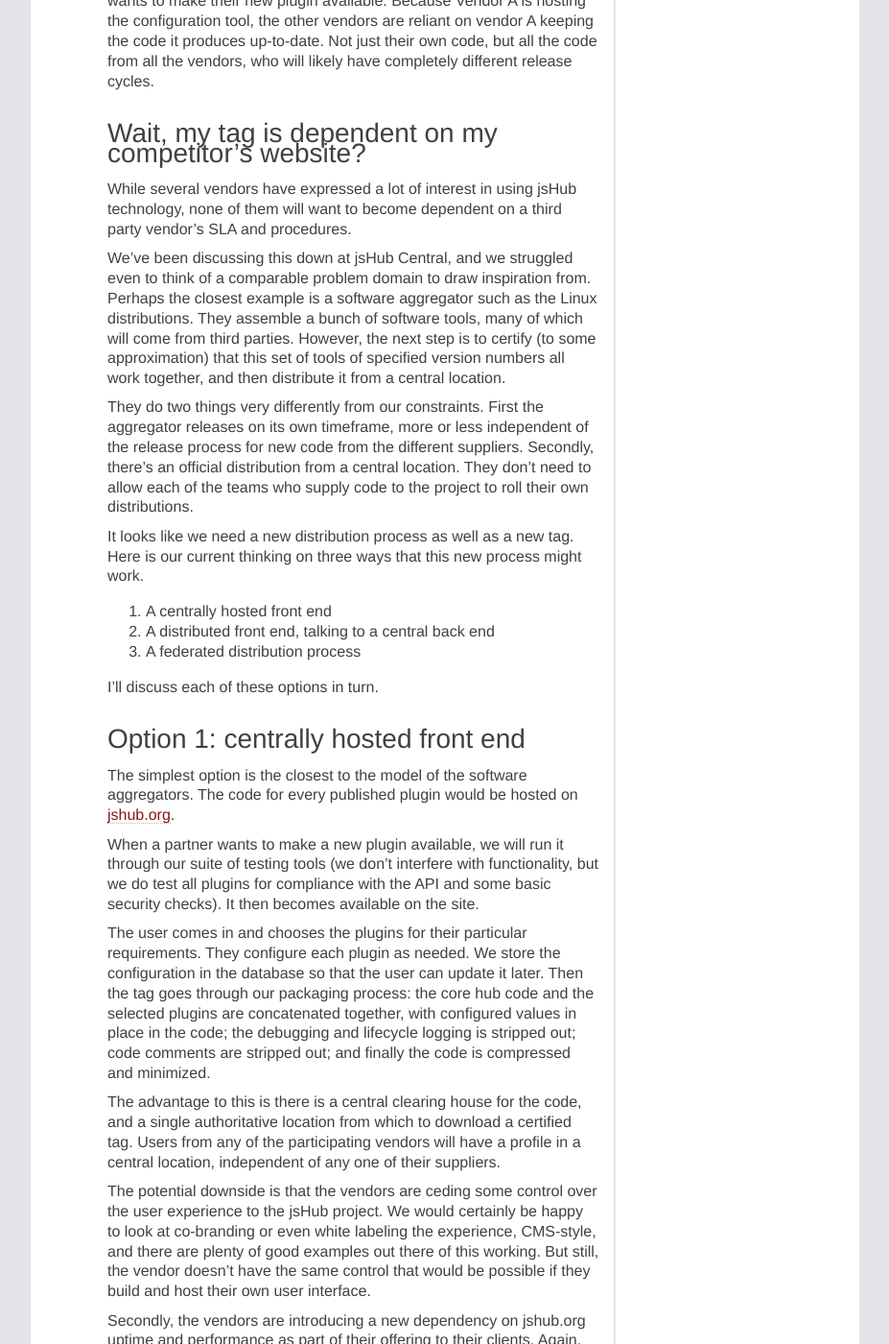
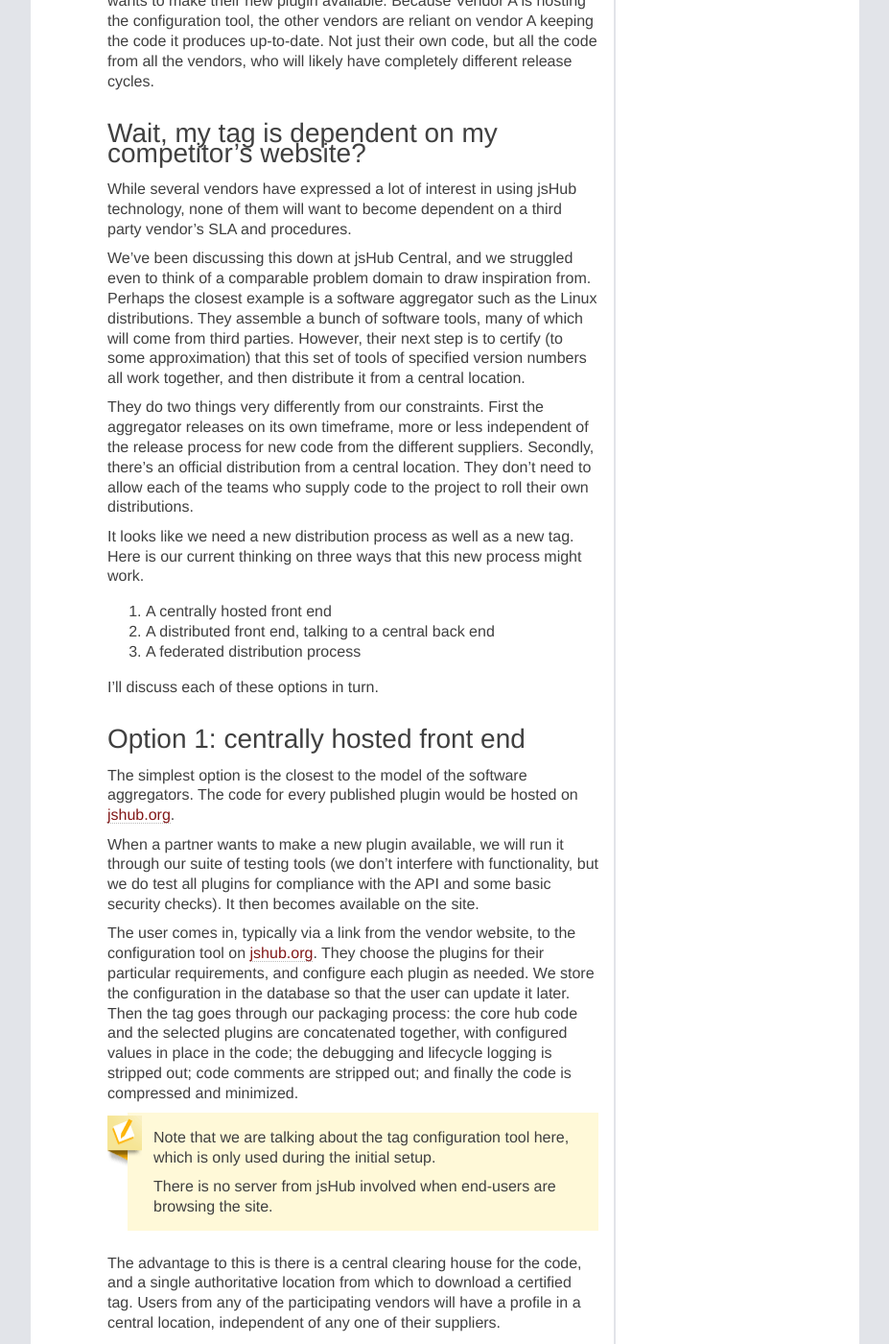
Before and after one commit to jshub/jshub.github.com, a Jekyll site: the page built from _posts/blog/configurator/2009-10-19-configurator_hosting.markdown, in a window 1280 px wide and 1400 px high, scrolled down 597 px. Shown: the whole window at 96% size, without its empty margins (176-1103 px from the left). Built offline with Jekyll 4.4.1, drawn with Linux system fonts in a browser that asks for light colours; comment, search, counter and statistics services are not loaded; some of the changed text lies outside the part shown.

Commit message:
Tweak the conclusions

```diff
--- a/_posts/blog/configurator/2009-10-19-configurator_hosting.markdown
+++ b/_posts/blog/configurator/2009-10-19-configurator_hosting.markdown
@@ -24,7 +24,7 @@
 
 While several vendors have expressed a lot of interest in using jsHub technology, none of them will want to become dependent on a third party vendor's SLA and procedures.
 
-We've been discussing this down at jsHub Central, and we struggled even to think of a comparable problem domain to draw inspiration from. Perhaps the closest example is a software aggregator such as the Linux distributions. They assemble a bunch of software tools, many of which will come from third parties. However, the next step is to certify (to some approximation) that this set of tools of specified version numbers all work together, and then distribute it from a central location.
+We've been discussing this down at jsHub Central, and we struggled even to think of a comparable problem domain to draw inspiration from. Perhaps the closest example is a software aggregator such as the Linux distributions. They assemble a bunch of software tools, many of which will come from third parties. However, their next step is to certify (to some approximation) that this set of tools of specified version numbers all work together, and then distribute it from a central location.
 
 They do two things very differently from our constraints. First the aggregator releases on its own timeframe, more or less independent of the release process for new code from the different suppliers. Secondly, there's an official distribution from a central location. They don't need to allow each of the teams who supply code to the project to roll their own distributions.
 
@@ -37,19 +37,22 @@
 
 ## Option 1: centrally hosted front end
 
-The simplest option is the closest to the model of the software aggregators. The code for every published plugin would be hosted on [jshub.org][/].
-
- [/]: /
+The simplest option is the closest to the model of the software aggregators. The code for every published plugin would be hosted on [jshub.org](/).
 
 When a partner wants to make a new plugin available, we will run it through our suite of testing tools (we don't interfere with functionality, but we do test all plugins for compliance with the API and some basic security checks). It then becomes available on the site.
 
-The user comes in and chooses the plugins for their particular requirements. They configure each plugin as needed. We store the configuration in the database so that the user can update it later. Then the tag goes through our packaging process: the core hub code and the selected plugins are concatenated together, with configured values in place in the code; the debugging and lifecycle logging is stripped out; code comments are stripped out; and finally the code is compressed and minimized.
+The user comes in, typically via a link from the vendor website, to the configuration tool on [jshub.org](/). They choose the plugins for their particular requirements, and configure each plugin as needed. We store the configuration in the database so that the user can update it later. Then the tag goes through our packaging process: the core hub code and the selected plugins are concatenated together, with configured values in place in the code; the debugging and lifecycle logging is stripped out; code comments are stripped out; and finally the code is compressed and minimized.
+
+<div class="pullout note">
+  <p>Note that we are talking about the tag configuration tool here, which is only used during the initial setup.</p>
+  <p>There is no server from jsHub involved when end-users are browsing the site.</p>
+</div>
 
 The advantage to this is there is a central clearing house for the code, and a single authoritative location from which to download a certified tag. Users from any of the participating vendors will have a profile in a central location, independent of any one of their suppliers.
 
-The potential downside is that the vendors are ceding some control over the user experience to the jsHub project. We would certainly be happy to look at co-branding or even white labeling the experience, CMS-style, and there are plenty of good examples out there of this working. But still, the vendor doesn't have the same control that would be possible if they build and host their own user interface.
+The potential downside is that the vendors are ceding some control over the user experience to the jsHub project. We expect to offer co-branding or even white labeling the experience, CMS-style, and there are plenty of good examples out there of this working. But still, the vendor doesn't have the same control that would be possible if they build and host their own user interface.
 
-Secondly, the vendors are introducing a new dependency on jshub.org uptime and performance as part of their offering to their clients. Again, this is manageable but requires some thought.
+Secondly, the vendors are introducing a new dependency on jshub.org uptime and performance as part of their offering to their clients. Again, this is manageable, particularly because it does not involve the end-user experience, but requires some thought.
 
 ## Option 2: central back end
 
@@ -77,11 +80,11 @@
 
 ## And the winner is ...
 
-Right now, this is a very open question. We would be happy to work towards any of these solutions.
+Right now, we are open minded. We would be happy to work towards any of these solutions.
 
-My own opinion is that, on balance, the first option is the simplest and most preferable. As I have suggested above, we'd be happy to co-brand parts of the configuration tool, but I am not sure that any one vendor should have control of the overall experience. The user is not configuring a single product, they are potentially configuring a suite of products within the same workflow.
+My own opinion is that, on balance, the first option is the simplest and most preferable. We will be hosting the configuration tool anyway, because not all partners want to host it. And we are making plans to co-brand parts of the configuration tool. But I am not sure that any one vendor should have control of the overall experience. The user is not configuring a single product, they are potentially configuring a suite of products from different vendors within the same workflow.
 
-But jsHub is an open process, and this is only one opinion.
+jsHub is an open process, and this is only my opinion. We would be very interested to receive feedback on either of the other options.
 
 Does anyone have any examples of projects that face a similar question? How are they resolving it? Are there other options we have not considered yet?
 
```
